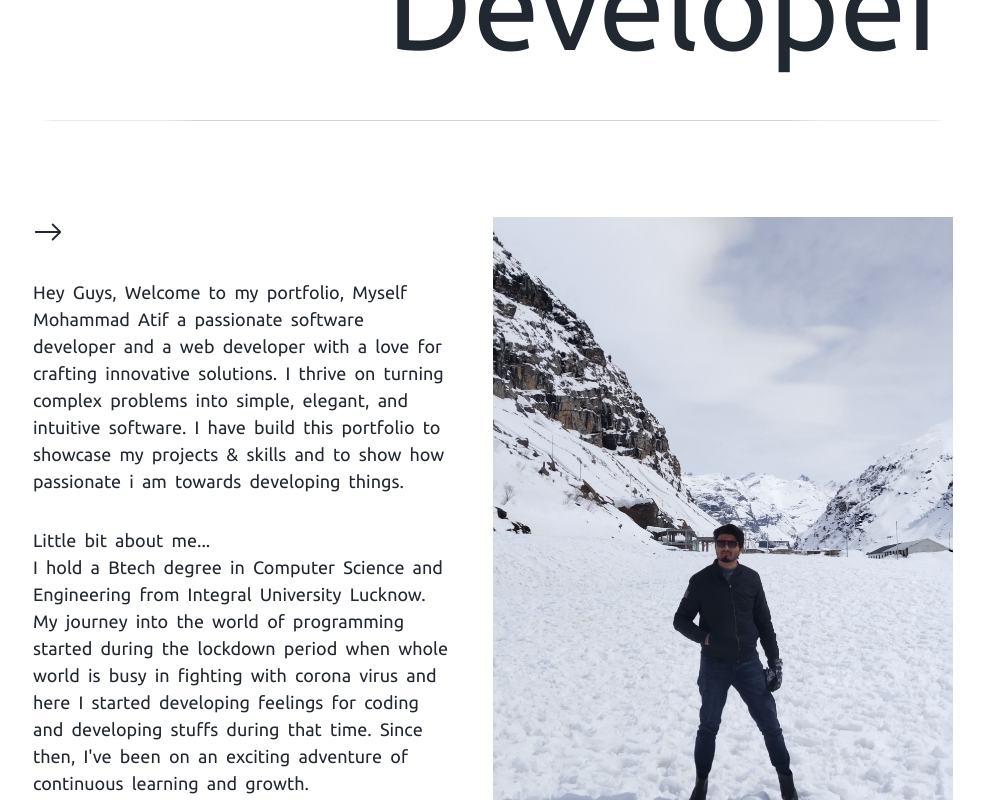
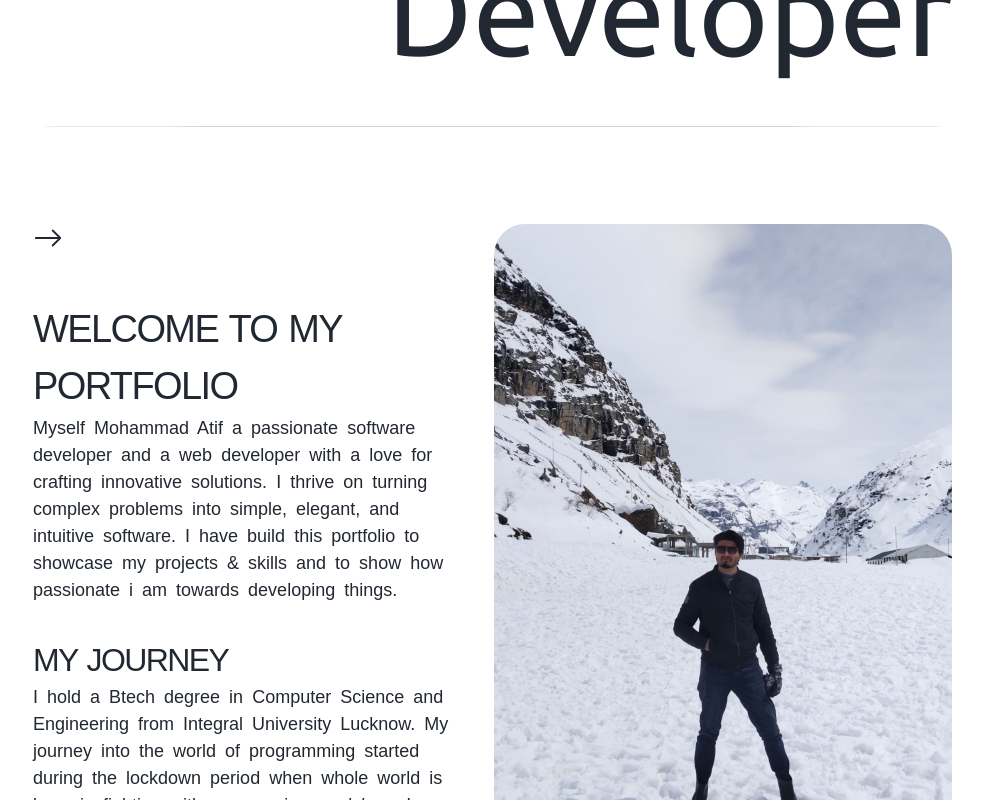
Before and after one commit to atif786k/My-Portfolio, a React (Vite) app: page /aboutDetailed in a window 1280 px wide. Shown: the part 380-1180 px from the top of the page, without its empty margins (147-1131 px from the left). Built offline with nearby package versions, Linux system fonts and the light colour scheme; a web font is replaced by a local one.

Commit message:
More modifications

```diff
--- a/src/App.css
+++ b/src/App.css
@@ -1,6 +1,8 @@
 @import url("https://fonts.googleapis.com/css2?family=Acme&family=Zilla+Slab:ital,wght@0,300;0,400;0,500;0,600;0,700;1,300;1,400;1,500;1,600;1,700&display=swap");
 
 @import url("https://fonts.googleapis.com/css2?family=Acme&family=Ubuntu:ital,wght@0,300;0,400;0,500;0,700;1,300;1,400;1,500;1,700&family=Zilla+Slab:ital,wght@0,300;0,400;0,500;0,600;0,700;1,300;1,400;1,500;1,600;1,700&display=swap");
+
+@import url("https://fonts.googleapis.com/css2?family=Noto+Sans+Lao+Looped:wght@100..900&display=swap");
 
 .normalFont {
   font-family: "Ubuntu", sans-serif;
@@ -14,10 +16,17 @@
   font-style: normal;
 }
 
+.paraFont {
+  font-family: "Noto Sans Lao Looped", sans-serif;
+  font-optical-sizing: auto;
+  font-weight: 400;
+  font-style: normal;
+}
+
 .horizontal-line {
   border-color: rgb(211, 211, 211);
   border-radius: 100%;
 }
 ::-webkit-scrollbar {
-  width: 10px;
+  width: 0px;
 }
--- a/src/App.jsx
+++ b/src/App.jsx
@@ -10,10 +10,9 @@ import { BrowserRouter as Router, Routes, Route } from "react-router-dom";
 function App() {
   const lenis = new Lenis();
   lenis.on("scroll", (e) => {
-    console.log(e);
+    // console.log(e);
   });
   lenis.on("scroll", ScrollTrigger.update);
-
   gsap.ticker.add((time) => {
     lenis.raf(time * 1000);
   });
@@ -32,9 +31,6 @@ function App() {
           ></Route>
         </Routes>
       </Router>
-
-      {/* <AboutDetailed/> */}
-      {/* <GSAP/> */}
     </>
   );
 }
--- a/src/Components/1_HomePage/Home.css
+++ b/src/Components/1_HomePage/Home.css
@@ -25,7 +25,7 @@
 .home-container-nav h4,
 .side-navigation h4 {
   width: 100%;
-  font-size: 28px;
+  font-size: 32px;
   font-family: "Protest Guerrilla", sans-serif;
   text-transform: uppercase;
   color: #222831;
@@ -197,7 +197,7 @@ button.resume-btn:hover {
   border: none;
   border-radius: 100%;
   box-shadow: inset 0 0 0 0 #2ec4b6;
-  /* transition: all 0.5s ease-in; */
+  transition: all 0.5s ease-in;
 }
 .btn-border {
   border: 1px solid grey;
@@ -213,9 +213,4 @@ button.resume-btn:hover {
   color: #eeeeee;
   border: none;
   box-shadow: inset 500px 0 0 0 #2ec4b6;
-  /* transition: all 0.2s ease-in; */
 }
-/* .btn-circle:hover .menu-btn {
-  color: white;
-  transition: all 0.2s ease-in;
-} */
--- a/src/Components/1_HomePage/Home.jsx
+++ b/src/Components/1_HomePage/Home.jsx
@@ -20,6 +20,26 @@ import MagnetoButton from "../Magneto";
 import { gsap } from "gsap";
 
 const Home = () => {
+  const home = useRef(null);
+  const about = useRef(null);
+  const projects = useRef(null);
+  const contact = useRef(null);
+  const [isNavOpen, setNavOpen] = useState(false);
+
+  const scrollToSection = (elementRef) => {
+    window.scrollTo({
+      top: elementRef.current.offsetTop,
+      behavior: "smooth",
+    });
+  };
+
+  const toggleNav = () => {
+    setNavOpen(!isNavOpen);
+  };
+  const closeNav = () => {
+    setNavOpen(false);
+  };
+
   useEffect(() => {
     let tl = gsap.timeline({});
     gsap.from(".marquee-name , .occupation-div", {
@@ -34,26 +54,6 @@ const Home = () => {
     });
   }, []);
 
-  const home = useRef(null);
-  const about = useRef(null);
-  const projects = useRef(null);
-  const contact = useRef(null);
-
-  const scrollToSection = (elementRef) => {
-    window.scrollTo({
-      top: elementRef.current.offsetTop,
-      behavior: "smooth",
-    });
-  };
-
-  const [isNavOpen, setNavOpen] = useState(false);
-
-  const toggleNav = () => {
-    setNavOpen(!isNavOpen);
-  };
-  const closeNav = () => {
-    setNavOpen(false);
-  };
   return (
     <>
       <div id="side-navigation-container">
@@ -184,9 +184,18 @@ const Home = () => {
               />
             </li>
           </ul>
-          <div className="btn-circle btn-menu-fixed md:hidden">
-            <RiMenu4Fill onClick={toggleNav} className="menu-btn" />
-          </div>
+          <MagnetoButton
+            buttonClass="btnCircle"
+            buttonClass1="btnMenuFixed"
+            textClass="menuBtn"
+            buttonText={
+              <div className="btn-circle btn-menu-fixed md:hidden">
+                <RiMenu4Fill onClick={toggleNav} className="menu-btn" />
+              </div>
+            }
+            x={25}
+            y={35}
+          />
         </nav>
 
         <div className="absolute bottom-8 lg:static">
--- a/src/Components/2_AboutPage/About.css
+++ b/src/Components/2_AboutPage/About.css
@@ -7,10 +7,16 @@
 }
 
 .about-phrase {
-  font-size: 24px;
+  font-size: 1.55em;
   font-weight: 400;
   word-spacing: 2px;
-  line-height: 160%;
+  letter-spacing: -0.1rem;
+  /* line-height: 160%; */
+}
+@media (min-width: 1200px) {
+  .about-phrase {
+    font-size: 1.65em;
+  }
 }
 
 .about-btn {
@@ -74,7 +80,7 @@
 }
 .aboutDetailed-nav h4 {
   font-family: "Protest Guerrilla", sans-serif;
-  font-size: 28px;
+  font-size: 32px;
 }
 
 .aboutDetailed-nav ul li {
@@ -107,15 +113,40 @@
   display: flex;
   flex-direction: column;
   align-items: start;
-  font-size: 18px;
 }
 .detailed-section-first {
+  font-size: 18px;
+  font-weight: 500;
   word-spacing: 4px;
-}
-
-.same-style {
   display: flex;
   flex-direction: column;
+  align-items: start;
+}
+.detailed-section-first p span {
+  display: block;
+  font-weight: 450;
+  text-transform: uppercase;
+  word-spacing: 2px;
+  letter-spacing: -0.1rem;
+  transition: all 0.2s ease-in;
+}
+.detailed-section-first p span:hover {
+  color: #2ec4b6;
+}
+span.high {
+  font-size: 38px;
+}
+span.mid {
+  font-size: 32px;
+}
+.detailed-section-second {
+  border: 1px solid transparent;
+  border-radius: 32px;
+  overflow: hidden;
+}
+.detailed-section-second:hover img {
+  transform: scale(1.08);
+  transition: all 0.4s ease-in;
 }
 
 .section-info {
@@ -126,14 +157,19 @@
 
 .myEducation-section h2,
 .myServices-section h2 {
-  margin-top: 18px;
-  font-size: 36px;
+  margin-bottom: 12px;
+  font-size: 38px;
   font-weight: 500;
+}
+.same-style {
+  display: flex;
+  flex-direction: column;
+  justify-content: space-between;
 }
 
 .same-style p h3 {
   padding: 6px 0px;
-  font-size: 22px;
+  font-size: 28px;
   font-weight: 500;
   display: flex;
   align-items: center;
@@ -158,3 +194,5 @@
     font-size: 120px;
   }
 }
+/* border-bottom-left-radius: 180% 50%; */
+/* border-bottom-right-radius: 180% 50%; */
--- a/src/Components/2_AboutPage/About.jsx
+++ b/src/Components/2_AboutPage/About.jsx
@@ -1,10 +1,9 @@
 import React, { useEffect } from "react";
 import "../2_AboutPage/About.css";
 import { Link } from "react-router-dom";
-import { gsap, Power4} from "gsap";
+import { gsap, Power4 } from "gsap";
 import { ScrollTrigger } from "gsap/ScrollTrigger";
 import MagnetoButton from "../Magneto";
-
 
 const About = (props) => {
   // useEffect(() => {
@@ -80,14 +79,15 @@ const About = (props) => {
       <div
         ref={props.aboutRef}
         id="about"
-        className="about-container fancyFont md:flex-row md:justify-evenly md:mt-[140px] md:flex lg:px-[180px] 3xl:px-[280px]">
-        <p className="about-phrase normalFont md:w-[60%]">
+        className="about-container fancyFont md:flex-row md:justify-evenly md:mt-[140px] md:flex lg:px-[180px] 3xl:px-[280px]"
+      >
+        <p className="about-phrase paraFont md:w-[60%]">
           Innovative Web Developer and Software Developer with proven abilities
           in frontend tools and Data Structures and Algorithms (DSA). Can work
           in collaborative environments while staying focused on achieving
           high-quality results under strict deadlines.
         </p>
-        <Link to="/aboutdetailed" rel="" >
+        <Link to="/aboutdetailed" rel="">
           <MagnetoButton
             buttonClass="about-btn"
             buttonClass1="about_type1"
--- a/src/Components/2_AboutPage/AboutDetailed.jsx
+++ b/src/Components/2_AboutPage/AboutDetailed.jsx
@@ -25,10 +25,9 @@ const AboutDetailed = () => {
     gsap.to(".arrow", {
       scrollTrigger: {
         trigger: ".arrow",
-        start: "top 100%",
-        end: "top 80%",
+        start: "top 70%",
+        end: "top 50%",
         scrub: 2,
-        // markers: true,
       },
       rotate: 45,
       duration: 2,
@@ -133,29 +132,29 @@ const AboutDetailed = () => {
 
         <hr className="horizontal-line lg:mx-[180px]" />
 
-        <div className="detailed-section lg:flex-row  lg:px-[180px] 3xl:px-[280px]">
+        <div className="detailed-section paraFont lg:flex-row  lg:px-[180px] 3xl:px-[280px]">
           <div className="detailed-section-first space-y-8 lg:w-[50%] lg:pr-10">
             <BsArrowRight className="arrow text-3xl mb-4" />
 
             <p>
-              Hey Guys, Welcome to my portfolio, Myself Mohammad Atif a
-              passionate software developer and a web developer with a love for
-              crafting innovative solutions. I thrive on turning complex
-              problems into simple, elegant, and intuitive software. I have
-              build this portfolio to showcase my projects & skills and to show
-              how passionate i am towards developing things.
+              <span className="high">Welcome to my portfolio</span>
+              Myself Mohammad Atif a passionate software developer and a web
+              developer with a love for crafting innovative solutions. I thrive
+              on turning complex problems into simple, elegant, and intuitive
+              software. I have build this portfolio to showcase my projects &
+              skills and to show how passionate i am towards developing things.
             </p>
             <p>
-              <span className="block">Little bit about me...</span>I hold a
-              Btech degree in Computer Science and Engineering from Integral
-              University Lucknow. My journey into the world of programming
-              started during the lockdown period when whole world is busy in
-              fighting with corona virus and here I started developing feelings
-              for coding and developing stuffs during that time. Since then,
-              I've been on an exciting adventure of continuous learning and
-              growth.
+              <span className="mid">My journey</span>I hold a Btech degree in
+              Computer Science and Engineering from Integral University Lucknow.
+              My journey into the world of programming started during the
+              lockdown period when whole world is busy in fighting with corona
+              virus and here I started developing feelings for coding and
+              developing stuffs during that time. Since then, I've been on an
+              exciting adventure of continuous learning and growth.
             </p>
             <p>
+              <span className="mid">Wanna collab...!</span>
               I'm always open to new opportunities, collaborations, and
               discussions about all things tech. Feel free to reach out me
               through my Contact section if you'd like to chat about software
@@ -169,7 +168,7 @@ const AboutDetailed = () => {
           </div>
         </div>
 
-        <div className="section-info space-y-12">
+        <div className="section-info paraFont space-y-12 3xl:px-[280px]">
           <div className="myEducation-section ">
             <h2>Qualifications</h2>
             <div className="same-style space-y-8 lg:space-x-8 lg:space-y-0  lg:flex-row">
@@ -184,8 +183,8 @@ const AboutDetailed = () => {
                 <h3>Graduation</h3>
                 Currently I'm pursuing Btech in Computer Science & Engineering
                 from Integral University Lucknow, India
+                <span>Duration : 2020 - 2024</span>
                 <span>CGPA : 8.4</span>
-                <span>Duration : 2020 - 2024</span>
               </p>
             </div>
           </div>
--- a/src/Components/3_ProjectPage/ProjectCard.jsx
+++ b/src/Components/3_ProjectPage/ProjectCard.jsx
@@ -15,27 +15,12 @@ const ProjectCard = (props) => {
         start: "top 85%",
         end: "bottom 60%",
         scrub: 1,
-
       },
       scale: 1,
       opacity: 1,
       duration: 1.5,
     });
-
-    // gsap.from(".view-duration", { y:-20, opacity: 0 });
-    // tl.to(".view-duration", {
-    //   scrollTrigger: {
-    //     trigger: ".view-duration",
-    //     start: "top 85%",
-    //     end: "bottom 60%",
-    //     scrub: 1,
-
-    //   },
-    //   y:0,
-    //   opacity: 1,
-    //   // duration: 1.5,
-    // });
-  }, [".#card1",{scale:0.8, opacity:0}]);
+  }, [".#card1", { scale: 0.8, opacity: 0 }]);
   return (
     <>
       <section className="project-card">
--- a/src/Components/5_FooterPage/Footer.css
+++ b/src/Components/5_FooterPage/Footer.css
@@ -17,7 +17,6 @@
   letter-spacing: -0.2rem;
   overflow: hidden;
   line-height: 70%;
-  /* font-family: "Protest Guerrilla", sans-serif; */
 }
 
 .heading-containt span:hover {
```
Also changed, not shown: src/Components/3_ProjectPage/ProjectCard.css (+3 -6 lines).
